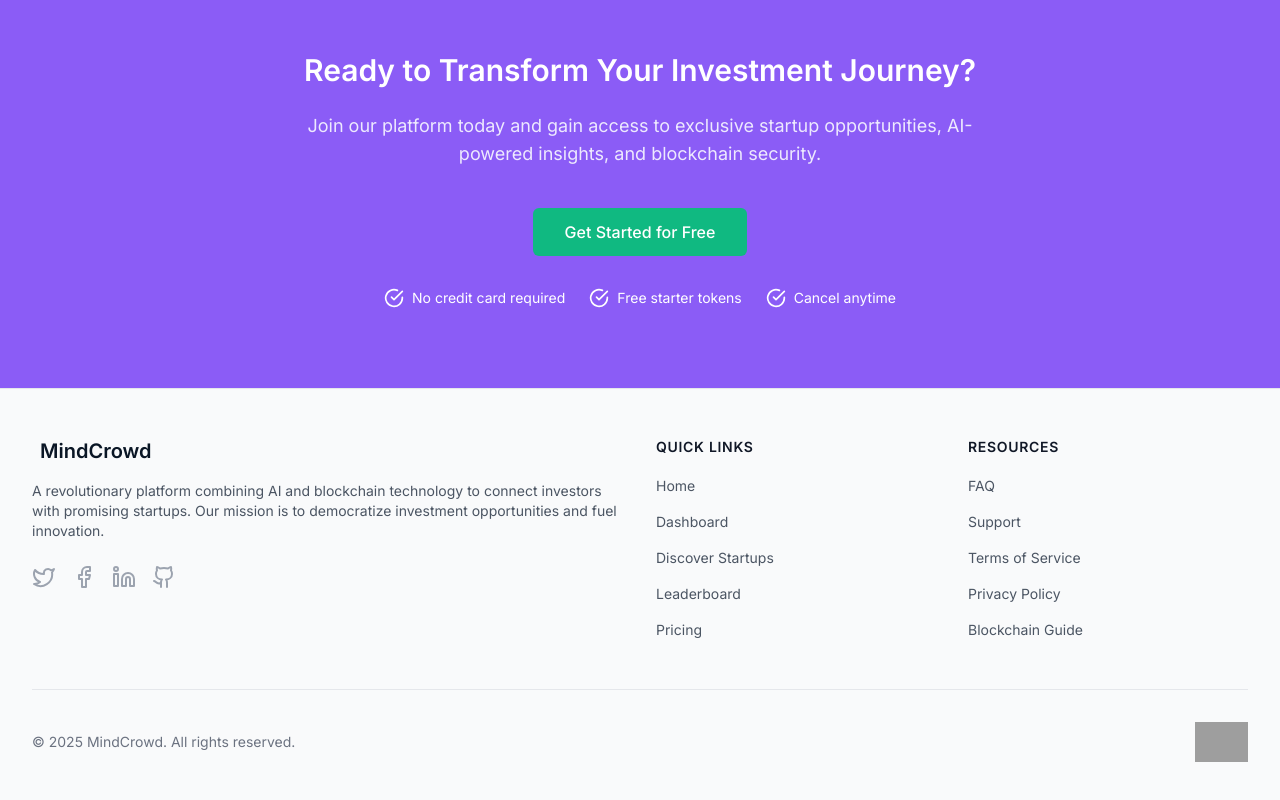
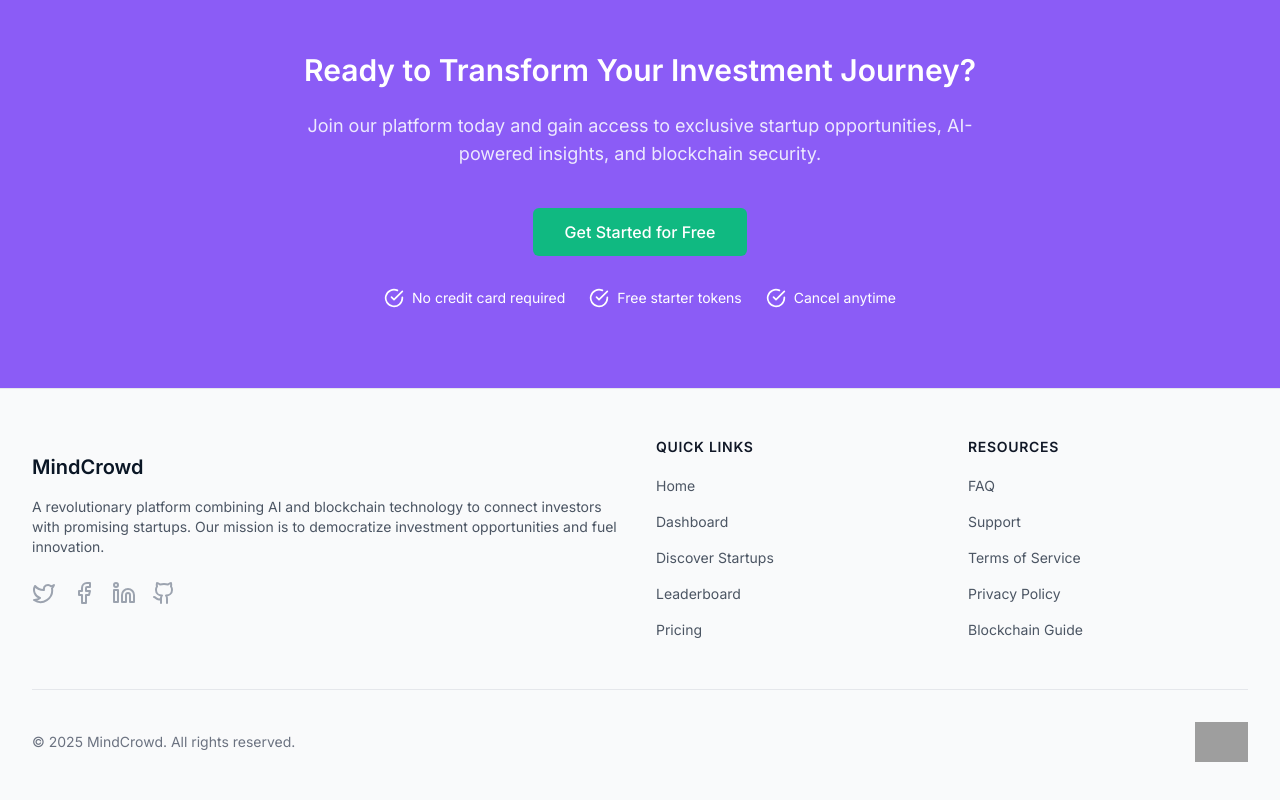
Before and after one commit to MDTest135/mind, a React (Vite) app: page / in a window 1280 px wide. Shown: the part 2509-3309 px from the top of the page. Built offline with nearby package versions, Linux system fonts and the light colour scheme; grey boxes are pictures that could not be loaded.

Commit message:
Updated Footer.tsx

```diff
--- a/src/components/shared/Footer.tsx
+++ b/src/components/shared/Footer.tsx
@@ -16,7 +16,7 @@ const Footer = ({ className }: FooterProps) => {
           <div className="col-span-1 md:col-span-2">
             <Link to="/" className="flex items-center">
               {/*<BarChart3 className="h-8 w-8 text-primary-500" />*/}
-              <span className="ml-2 text-xl font-bold text-primary-800">MindCrowd</span>
+              <span className="mt-4 text-xl font-bold text-primary-800">MindCrowd</span>
             </Link>
             <p className="mt-4 text-gray-600 text-sm">
               A revolutionary platform combining AI and blockchain technology to connect investors with promising startups.
```
